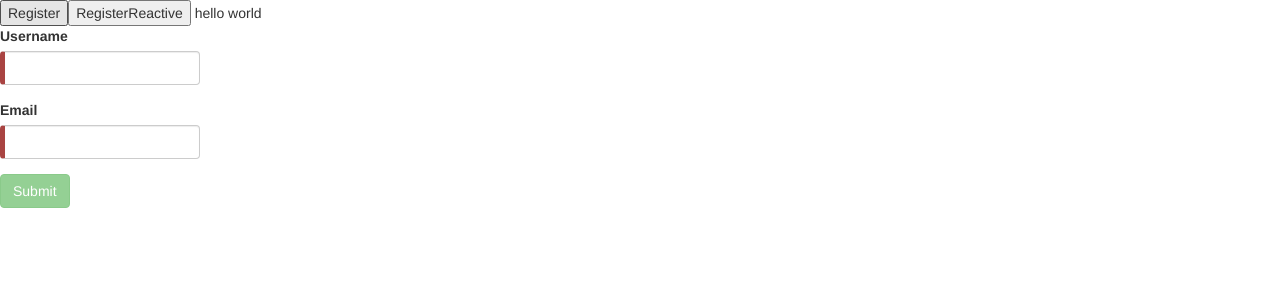
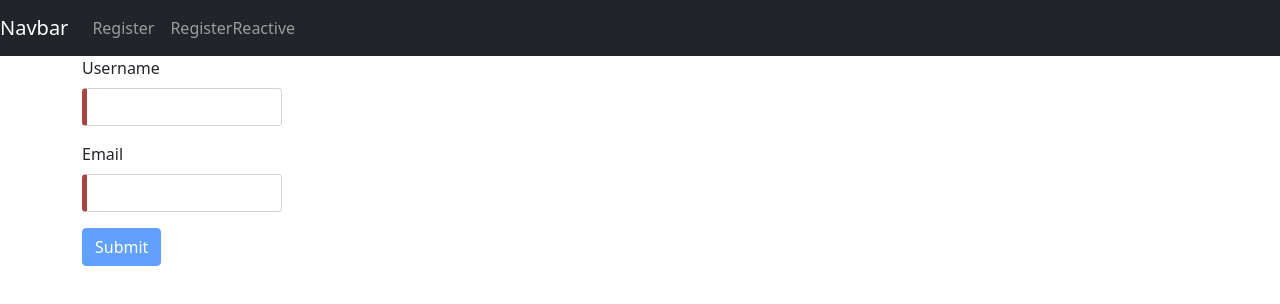
Before and after one commit to lolwner/INeedToFinishAngular, an Angular app: page /register in a window 1280 px wide. Shown: the top 304 px of the page. Built offline with nearby package versions, Linux system fonts and the light colour scheme.

Commit message:
Added styles

```diff
--- a/angular.json
+++ b/angular.json
@@ -27,9 +27,12 @@
               "src/assets"
             ],
             "styles": [
-              "src/styles.css"
+              "src/styles.css",
+              "./node_modules/bootstrap/dist/css/bootstrap.min.css"
             ],
-            "scripts": []
+            "scripts": [
+              "./node_modules/bootstrap/dist/js/bootstrap.min.js"
+            ]
           },
           "configurations": {
             "production": {
--- a/package.json
+++ b/package.json
@@ -18,6 +18,7 @@
     "@angular/platform-browser": "~12.1.1",
     "@angular/platform-browser-dynamic": "~12.1.1",
     "@angular/router": "~12.1.1",
+    "bootstrap": "^5.1.1",
     "rxjs": "~6.6.0",
     "tslib": "^2.2.0",
     "zone.js": "~0.11.4"
--- a/src/app/app.component.html
+++ b/src/app/app.component.html
@@ -1,4 +1,3 @@
 <app-navbar></app-navbar>
-hello world
 
 <router-outlet></router-outlet>
--- a/src/app/auth/register-reactive/register-reactive.component.html
+++ b/src/app/auth/register-reactive/register-reactive.component.html
@@ -1,6 +1,9 @@
-<div>
-    Color: <input type="text" [formControl]="favoriteColorControl">
-    <p>Value: {{ favoriteColorControl.value }}</p>
+<div class="container">
+    <form [formGroup]="profileForm" (ngSubmit)="submit()">
+        <label for="favoriteColorControl" class="form-label">Color: </label>
+        <input id="favoriteColorControl" type="text" formControlName="favoriteColorControl">
+        <!-- <p>Value: {{ favoriteColorControl.value }}</p> -->
 
-    <button (click)="submit()">Submit</button>
+        <button type="submit" [disabled]="!profileForm.valid">Submit</button>
+    </form>
 </div>
--- a/src/app/auth/register-reactive/register-reactive.component.ts
+++ b/src/app/auth/register-reactive/register-reactive.component.ts
@@ -1,5 +1,5 @@
 import { Component, OnInit } from '@angular/core';
-import { FormControl } from '@angular/forms';
+import { FormControl, FormGroup } from '@angular/forms';
 
 @Component({
   selector: 'app-register-reactive',
@@ -7,17 +7,18 @@ import { FormControl } from '@angular/forms';
   styleUrls: ['./register-reactive.component.css']
 })
 export class RegisterReactiveComponent implements OnInit {
-
-  favoriteColorControl = new FormControl('');
+  profileForm = new FormGroup({
+    favoriteColorControl: new FormControl('')
+  });
 
   constructor() { }
 
   ngOnInit(): void {
-    this.favoriteColorControl.setValue('Set value');
+    // this.profileForm.favoriteColorControl.setValue('Set value');
   }
 
-  submit(){
-    console.log(this.favoriteColorControl.value);
+  submit() {
+    console.log(this.profileForm.value);
   }
 
 }
--- a/src/app/auth/register/register.component.css
+++ b/src/app/auth/register/register.component.css
@@ -1 +1 @@
-@import url('https://unpkg.com/bootstrap@3.3.7/dist/css/bootstrap.min.css');
+/* @import url('https://unpkg.com/bootstrap@3.3.7/dist/css/bootstrap.min.css'); */
--- a/src/app/auth/register/register.component.html
+++ b/src/app/auth/register/register.component.html
@@ -1,6 +1,7 @@
+<div class="container">
     <form (ngSubmit)="onSubmit()" #heroForm="ngForm">
-    <div class="form-group">
-        <label for="name">Username</label>
+        <div class="mb-3">
+            <label for="name" class="form-label">Username</label>
             <input type="text" class="form-control" id="name" required maxlength="50" [(ngModel)]="model.userName"
                 name="name" #name="ngModel" style='max-width: 200px;'>
             <div [hidden]="name.valid || name.pristine" class="alert alert-danger">
@@ -8,13 +9,14 @@
             </div>
         </div>
 
-    <div class="form-group">
-        <label for="email">Email</label>
+        <div class="mb-3">
+            <label for="email" class="form-label">Email</label>
             <input type="email" class="form-control" id="email" required email [(ngModel)]="model.email" name="email"
                 style='max-width: 200px;'>
 
         </div>
 
 
-    <button type="submit" class="btn btn-success" [disabled]="!heroForm.form.valid">Submit</button>
+        <button type="submit" class="btn btn-primary" [disabled]="!heroForm.form.valid">Submit</button>
     </form>
+</div>
--- a/src/app/core/navbar/navbar.component.html
+++ b/src/app/core/navbar/navbar.component.html
@@ -1,2 +1,18 @@
-<button (click)="RegisterRedirect()">Register</button>
-<button (click)="RegisterReactiveRedirect()">RegisterReactive</button>
+<nav class="navbar navbar-expand-lg navbar-dark bg-dark">
+    <a class="navbar-brand" href="#">Navbar</a>
+    <button class="navbar-toggler" type="button" data-bs-toggle="collapse" data-bs-target="#navbarSupportedContent"
+        aria-controls="navbarSupportedContent" aria-expanded="false" aria-label="Toggle navigation">
+        <span class="navbar-toggler-icon"></span>
+    </button>
+
+    <div class="collapse navbar-collapse" id="navbarSupportedContent">
+        <ul class="navbar-nav mr-auto">
+            <li class="nav-item active">
+                <a class="nav-link" (click)="RegisterRedirect()">Register</a>
+            </li>
+            <li class="nav-item">
+                <a class="nav-link" (click)="RegisterReactiveRedirect()">RegisterReactive</a>
+            </li>
+        </ul>
+    </div>
+</nav>
```
Also changed, not shown: 1 other file (tests, documents, lock files or other folders). Lines whose indentation alone changed are shown as unchanged.
